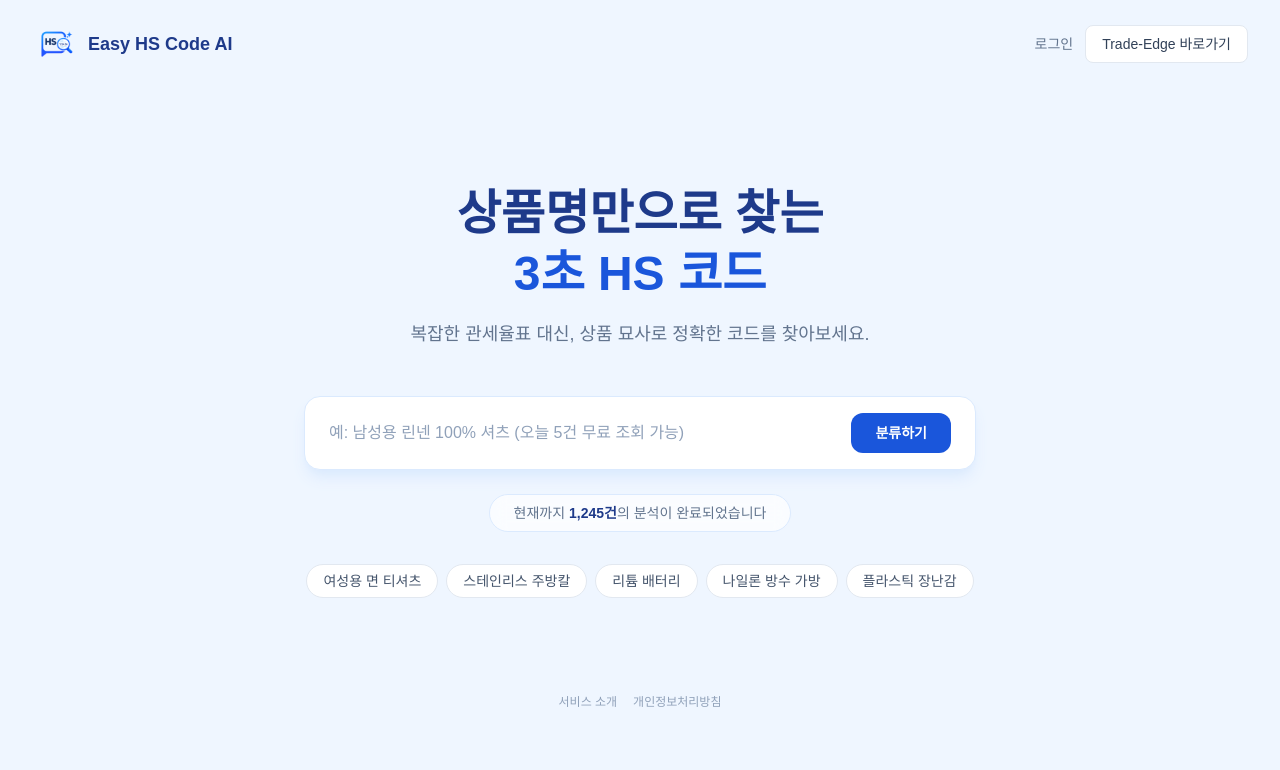
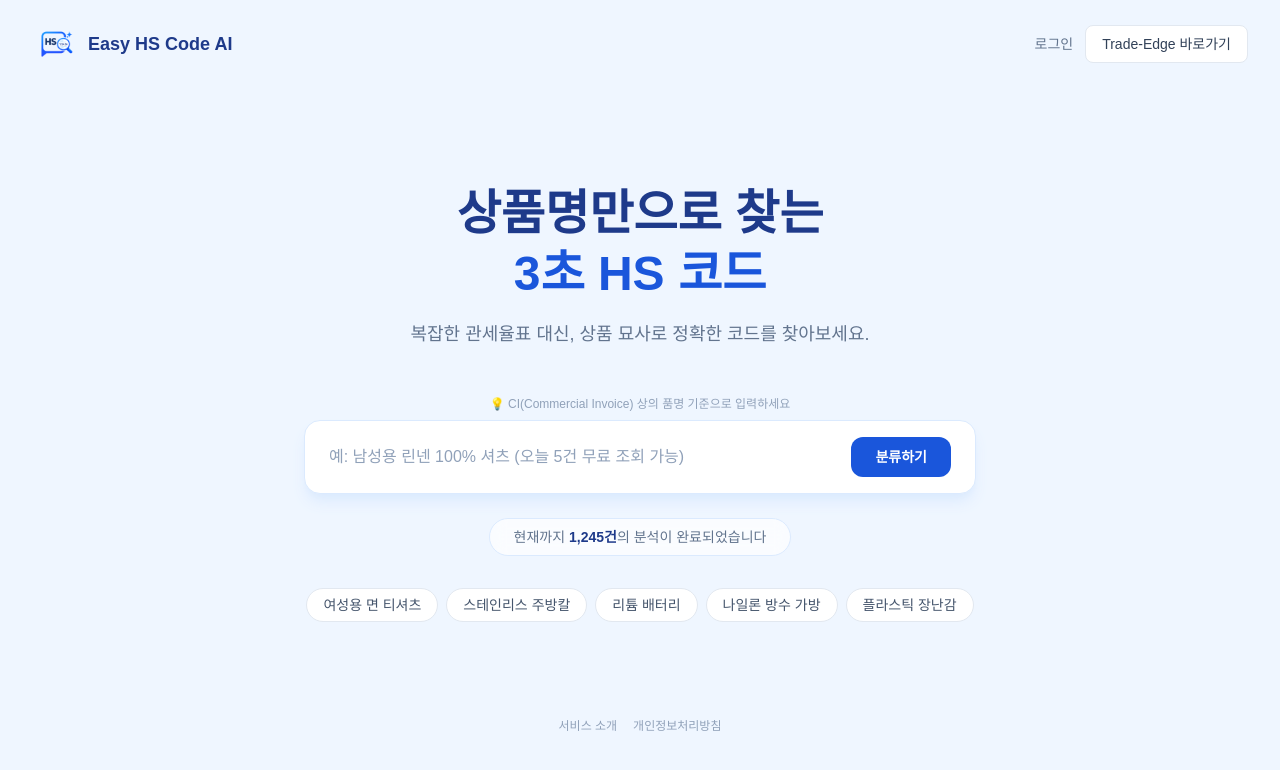
Before and after one commit to hj7667/easy-hscode, a Next.js app: page / in a window 1280 px wide. Shown: the top 770 px of the page. Built offline with nearby package versions, Linux system fonts and the light colour scheme; no server answers.

Commit message:
feat: search english

```diff
--- a/src/app/page.tsx
+++ b/src/app/page.tsx
@@ -59,9 +59,7 @@ export default function Home() {
 
       {/* 메인 */}
       <main className="flex flex-col items-center justify-center px-4 pt-24 pb-16">
-
         <div className="text-center mb-12">
-
           <h1 className="text-5xl font-black leading-tight mb-4" style={{ color: 'var(--brand-dark)' }}>
             상품명만으로 찾는<br />
             <span style={{ color: 'var(--brand)' }}>3초 HS 코드</span>
@@ -72,6 +70,9 @@ export default function Home() {
         </div>
 
         <div className="w-full max-w-2xl">
+           <p className="text-xs text-slate-400 mb-2 text-center">
+              💡 CI(Commercial Invoice) 상의 품명 기준으로 입력하세요
+            </p>
           <div className="bg-white rounded-2xl shadow-lg shadow-blue-100 border border-blue-100 flex items-center px-6 py-4 gap-4">
             <input
               type="text"
```
